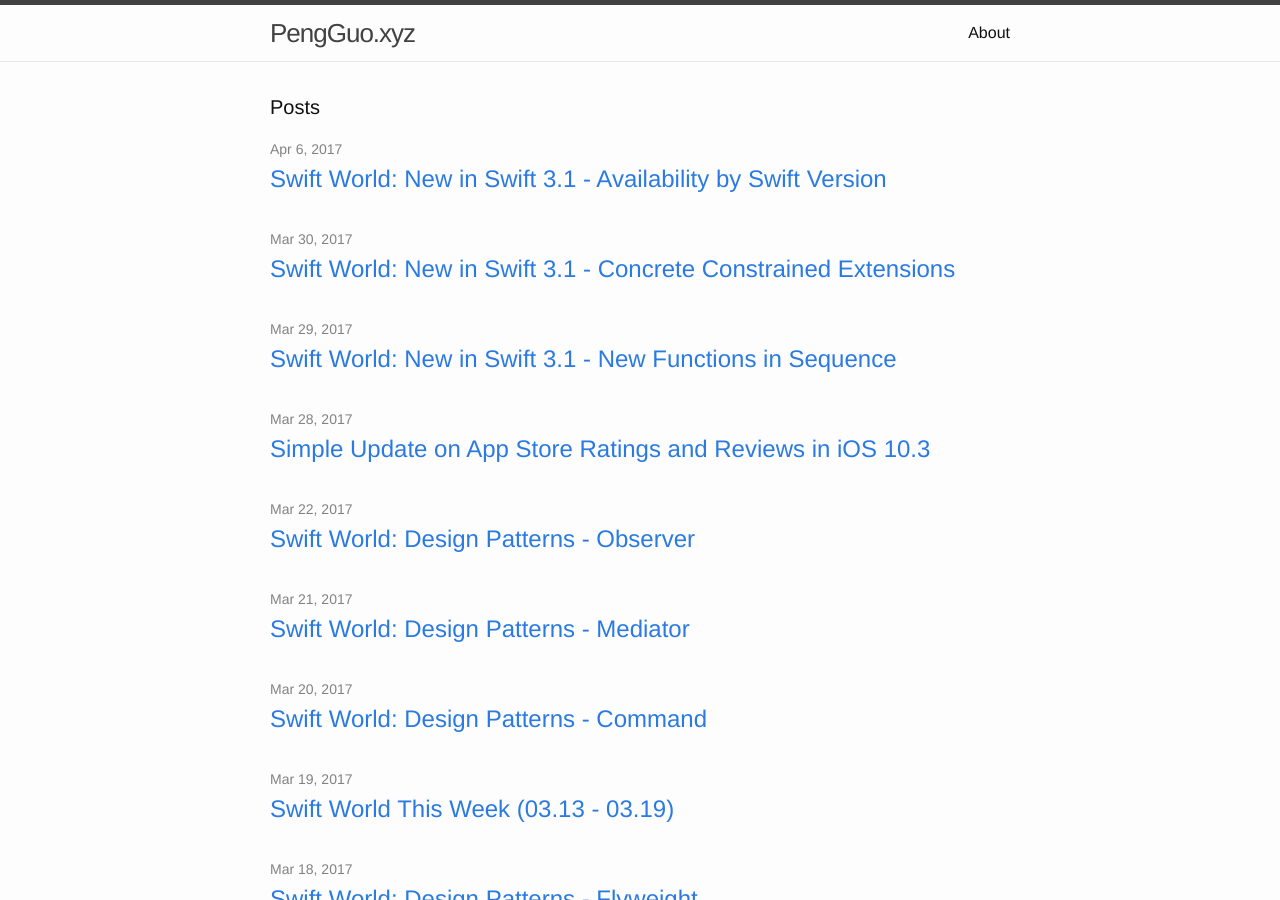
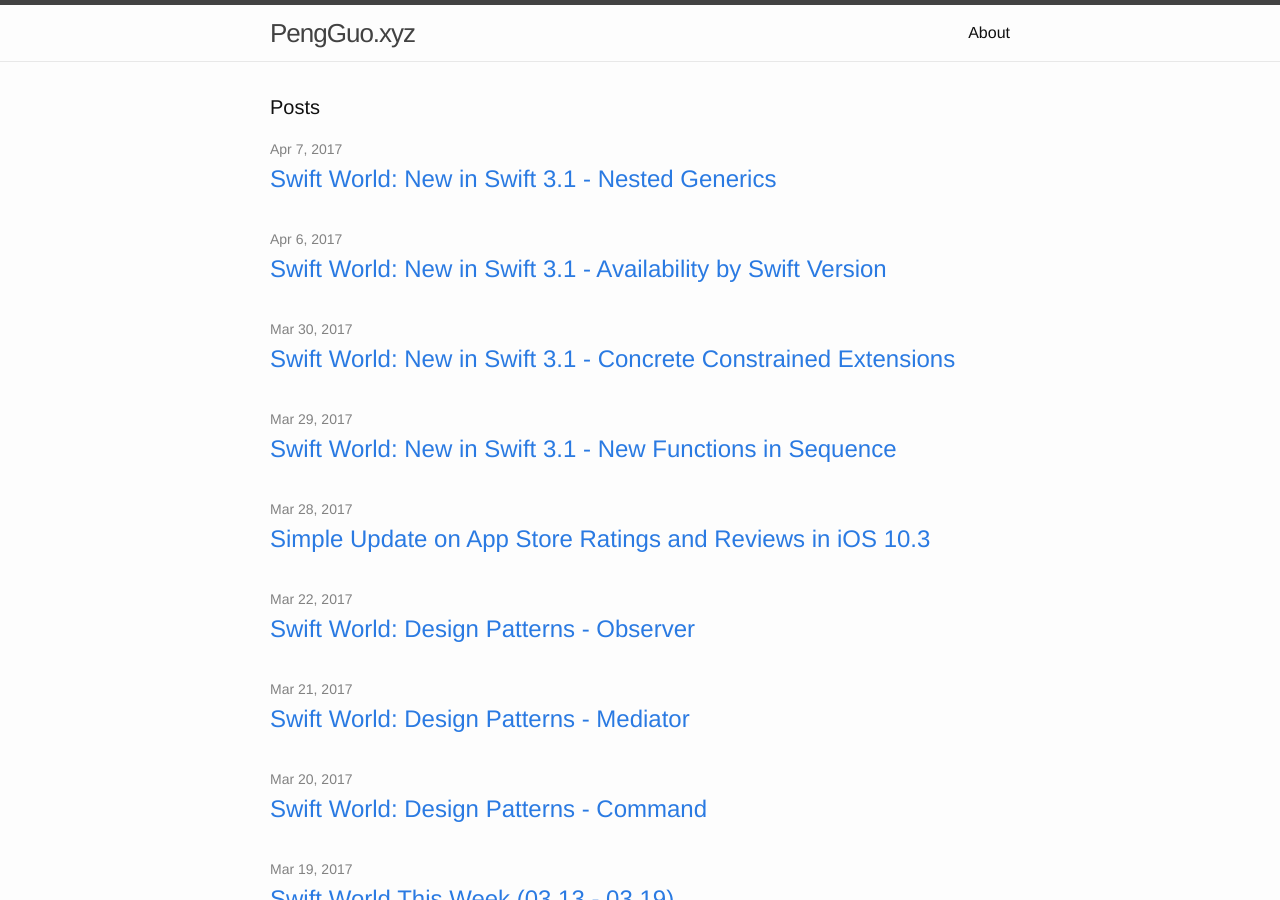
Before and after one commit to GitPeng/GitPeng.github.io, a Jekyll site: the page built from index.html, in a window 1280 px wide and 900 px high. Built offline with Jekyll 4.4.1, drawn with Linux system fonts in a browser that asks for light colours; some of the changed lines change nothing that is shown.

Commit message:
Swift World: New in Swift 3.1 - Nested Generics

````diff
--- a/_posts/2017-04-06-Swift-World-New-in-Swift-3-1-Availability-by-Swift-Version.markdown
+++ b/_posts/2017-04-06-Swift-World-New-in-Swift-3-1-Availability-by-Swift-Version.markdown
@@ -1,6 +1,6 @@
 ---
 layout: post
-title:  " Swift World: New in Swift 3.1 - Availability by Swift Version"
+title:  "Swift World: New in Swift 3.1 - Availability by Swift Version"
 date:   2017-04-06 20:00:00
 categories: tutorial
 ---
--- /dev/null
+++ b/_posts/2017-04-07-Swift-World-New-in-Swift-3-1-Nested-Generics.markdown
@@ -0,0 +1,77 @@
+---
+layout: post
+title:  "Swift World: New in Swift 3.1 - Nested Generics"
+date:   2017-04-07 20:00:00
+categories: tutorial
+---
+
+Both nested types and generics are great features of Swift. Today, we will introduce nested generics which mixes them. It reminds me of  [Pen-Pineapple-Apple-Pen](https://www.youtube.com/watch?v=0E00Zuayv9Q). :)
+
+```
+We have nested type, we have generics.
+Uh! Nested Generics
+```
+
+Let’s get started with a real world scenario.
+
+```swift
+public class LinkedListNode<T> {
+    var value: T
+    var next: LinkedListNode?
+    weak var previous: LinkedListNode?
+
+    public init(value: T) {
+        self.value = value
+    }
+}
+
+public final class LinkedList<T> {
+    public typealias Node = LinkedListNode<T>
+
+    fileprivate var head: Node?
+
+    public init() {}
+
+    ...
+}
+```
+
+This code snippet is to build a linked list  which is from [Swift algorithm club](https://github.com/raywenderlich/swift-algorithm-club).
+
+In this example, the node class is only for linked list, so nested type is good choice to improve the encapsulation.
+
+```swift
+public final class LinkedList<T> {
+    class Node<T> {
+        var value: T
+        var next: Node?
+        weak var previous: Node?
+
+        public init(value: T) {
+            self.value = value
+        }
+    }
+
+    fileprivate var head: Node<T>?
+
+    public init() {}
+
+    ...
+}
+```
+
+The T for Node class is inheriting from the outer LinkedList. It means a linked list for Int has the node which encapsulates Int value. We can even remove the generic declaration for Node like following codes.
+
+```swift
+class Node {
+    var value: T
+    var next: Node?
+    weak var previous: Node?
+
+    public init(value: T) {
+        self.value = value
+    }
+}
+```
+
+Thanks for your time.
````
